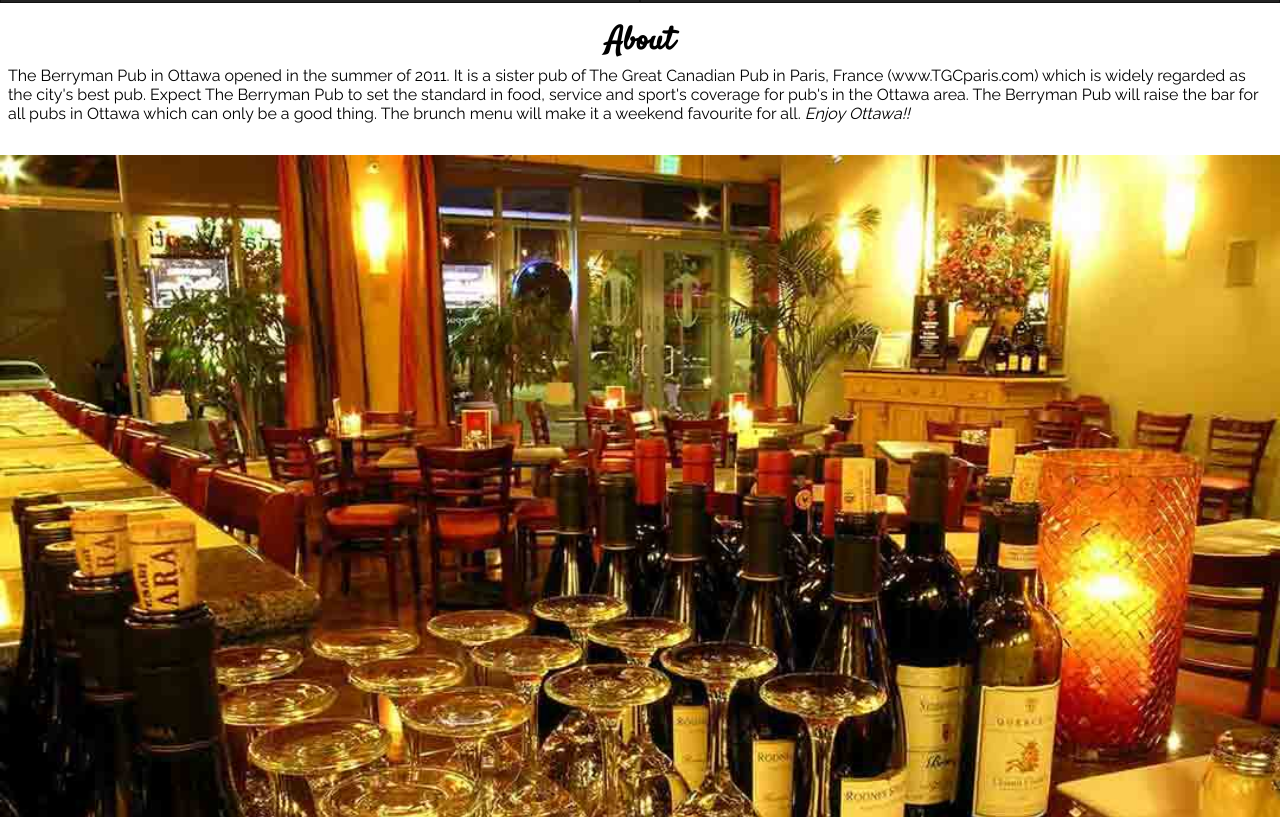
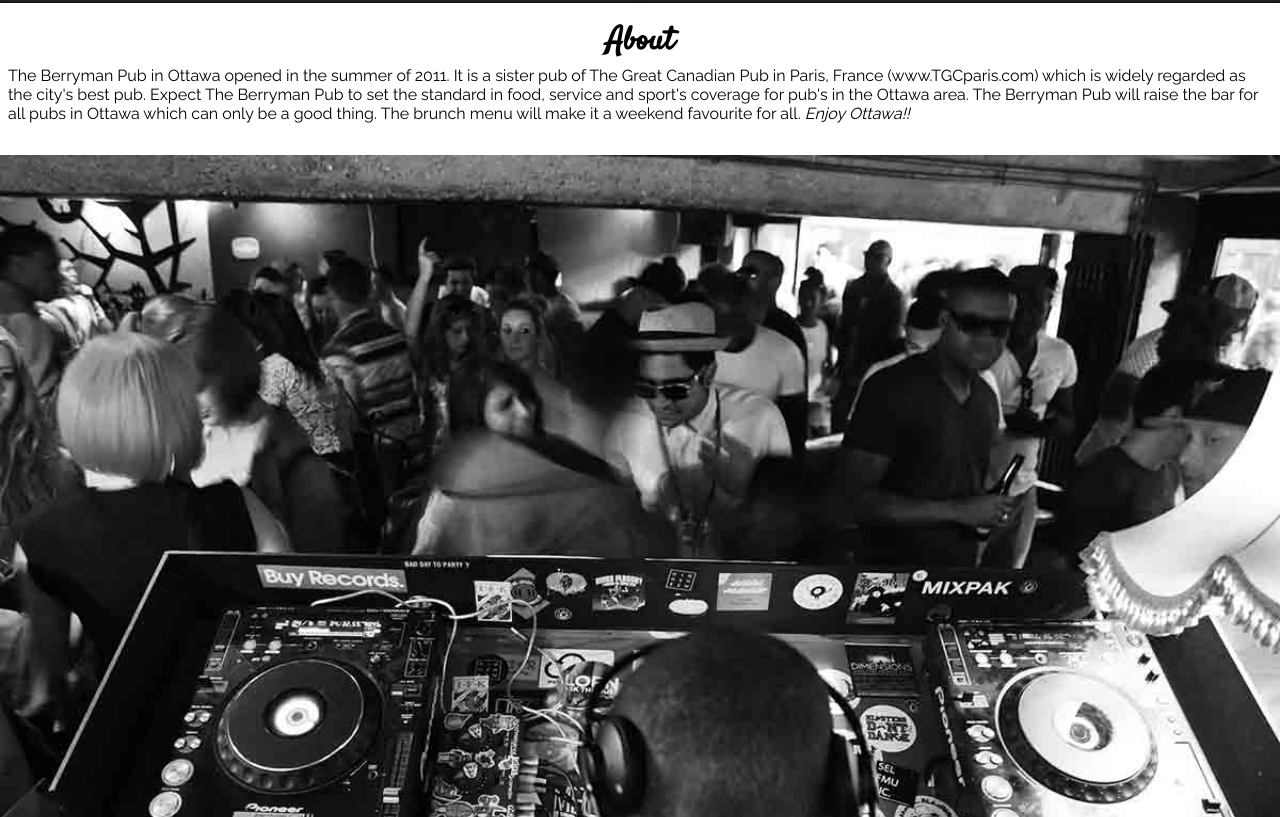
Before and after one commit to ca1tlin22/dsn1674-project-3, a plain HTML site: page index.html in a window 1280 px wide. Shown: the part 1083-1900 px from the top of the page. Drawn offline with Linux system fonts and the light colour scheme.

Commit message:
event image changed... dj image added

```diff
--- a/index.html
+++ b/index.html
@@ -31,7 +31,7 @@
   <h2 id="about">About</h2>
   <p>The Berryman Pub in Ottawa opened in the summer of 2011. It is a sister pub of The Great Canadian Pub in Paris, France (www.TGCparis.com) which is widely regarded as the city's best pub. Expect The Berryman Pub to set the standard in food, service and sport's coverage for pub's in the Ottawa area. The Berryman Pub will raise the bar for all pubs in Ottawa which can only be a good thing. The brunch menu will make it a weekend favourite for all. <em>Enjoy Ottawa!!</em></p>
 
-  <img src="img/event.jpg" alt="">
+  <img src="img/dj.jpg" alt="">
 
 <div class="events-text" alt="">
   <h2 id="events">Events</h2>
```
Also changed, not shown: img/dj.jpg (added), img/event.JPG (deleted).
